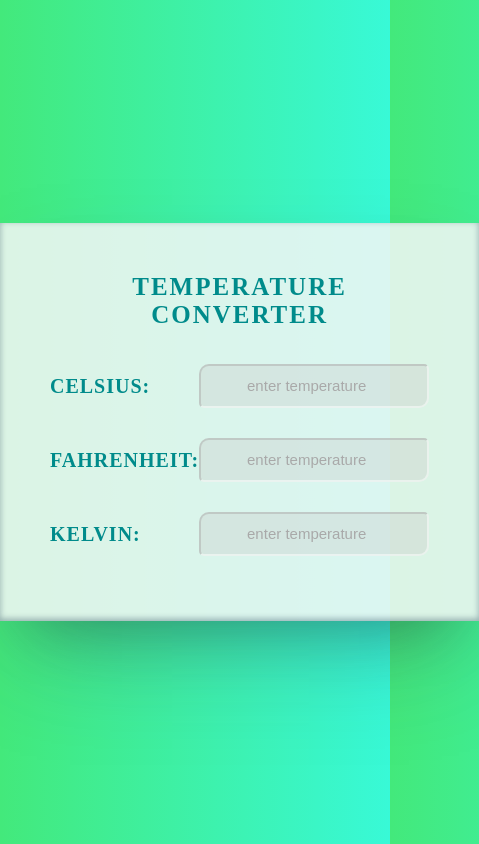
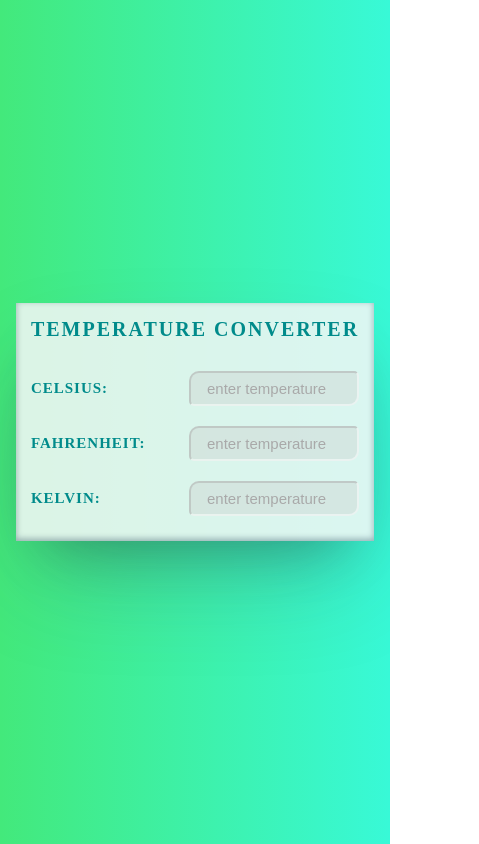
Before and after one commit to kamaleshbalasaravanan/Bharatintern, a plain HTML site: page task1/index.html in a window 390 px wide. Shown: the whole page, 479 px wide, since content can reach past the window. Drawn offline with Linux system fonts and the light colour scheme.

Commit message:
mediaquery added

```diff
--- a/task1/style.css
+++ b/task1/style.css
@@ -62,3 +62,27 @@ input::placeholder{
     font-size: 15px;
     text-align: center;
 }
+
+@media(max-width:500px) and (min-width:300px){
+    body{
+        width: 100%;
+    }
+    .container{
+        padding: 15px;
+    }
+
+    .heading{
+        font-size: 20px;
+    }
+
+    label{
+        font-size: 15px;
+    }
+
+    input{
+        width: 170px;
+        padding: 7px;
+        margin: 10px 0px;
+        font-size: 15px;
+    }
+}
```
